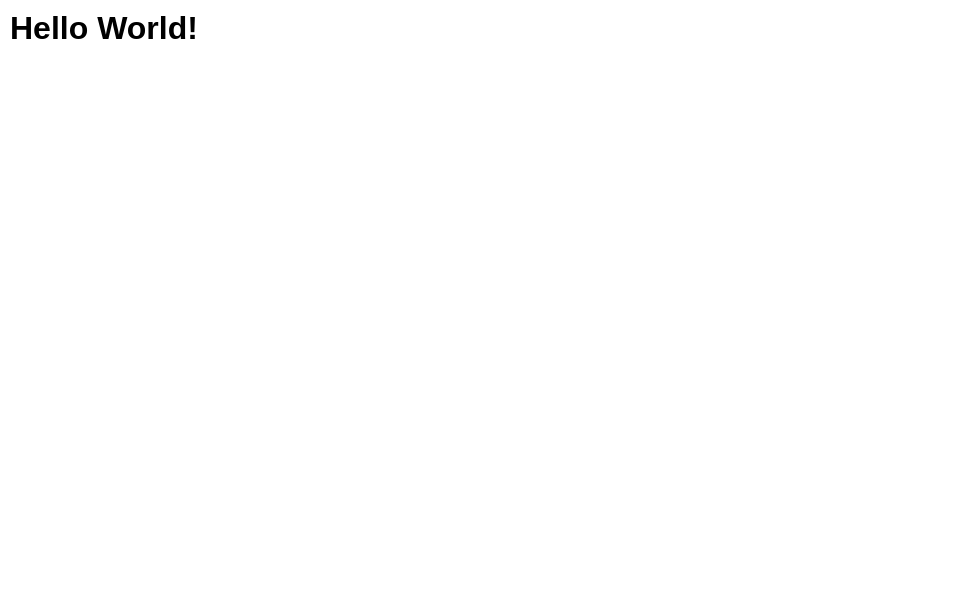
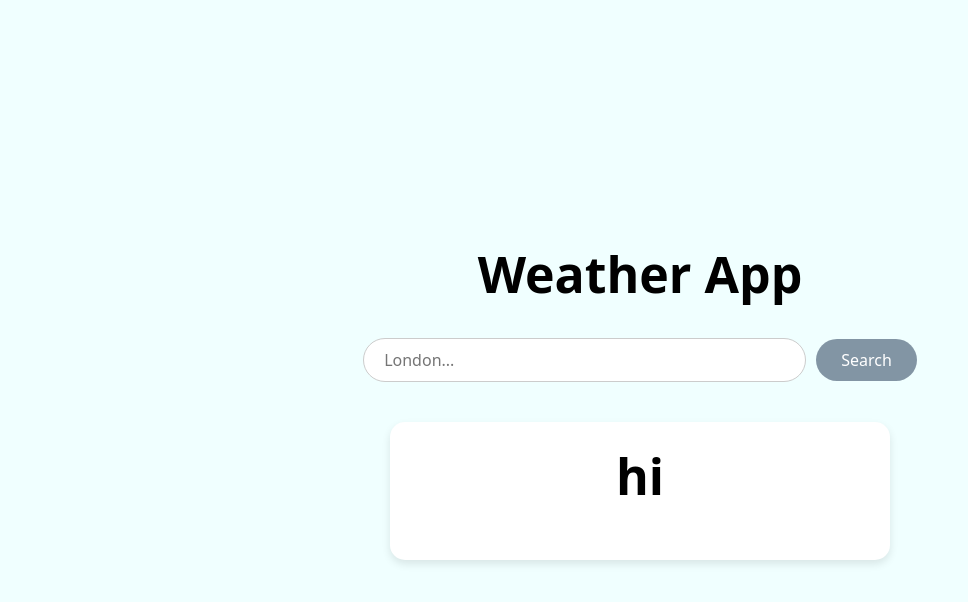
Before and after one commit to AditiPatel25/weather-app, a website built with webpack: page src/index.html in a window 1280 px wide. Shown: the whole page, without its empty margins (0-968 px from the left). Built offline with nearby package versions, Linux system fonts and the light colour scheme.

Commit message:
added basic ui styling and api functions

```diff
--- a/src/index.html
+++ b/src/index.html
@@ -1,12 +1,21 @@
-<!DOCTYPE html>
+<!doctype html>
 <html lang="en">
-<head>
-    <meta charset="UTF-8">
-    <meta name="viewport" content="width=device-width, initial-scale=1.0">
+  <head>
+    <meta charset="UTF-8" />
+    <meta name="viewport" content="width=device-width, initial-scale=1.0" />
     <title>Weather App</title>
-    <link rel="stylesheet" href="styles.css">
-</head>
-<body>
-    <h1>Hello World!</h1>
-</body>
+    <link rel="stylesheet" href="styles.css" />
+  </head>
+  <body>
+    <div id="header" class="header">
+      <h1>Weather App</h1>
+      <div class="search" id="search">
+        <input type="text" placeholder="London..." />
+        <button id="searchButton">Search</button>
+      </div>
+    </div>
+    <div class="main-container" id="main-container">
+      <h1>hi</h1>
+    </div>
+  </body>
 </html>
--- a/src/index.js
+++ b/src/index.js
@@ -1,3 +1,28 @@
 import "./styles.css";
 
 console.log("App is running!");
+
+const searchButton = document.getElementById("searchButton");
+
+async function getWeather(query) {
+  const response = await fetch(
+    `https://weather.visualcrossing.com/VisualCrossingWebServices/rest/services/timeline/${query}?key=A2N78FL6MR9RVEHPWHMHC62XF`,
+  );
+  const weatherData = await response.json();
+  console.log(weatherData);
+  console.log(processWeatherData(weatherData));
+}
+
+searchButton.addEventListener("click", function () {
+  const query = document.querySelector(".search input").value;
+  getWeather(query);
+});
+
+function processWeatherData(data) {
+  var high = data.days[0].tempmax;
+  console.log("high: " + high);
+  var low = data.days[0].tempmin;
+  console.log("low: " + low);
+  var current = data.days[0].temp;
+  console.log("current: " + current);
+}
--- a/src/styles.css
+++ b/src/styles.css
@@ -1,10 +1,69 @@
 * {
-    box-sizing: border-box;
-    margin: 0;
-    padding: 0;
+  box-sizing: border-box;
+  margin: 0;
+  padding: 0;
 }
 
 body {
-    font-family: Arial, sans-serif;
-    margin: 10px;
+  font-family:
+    system-ui,
+    -apple-system,
+    BlinkMacSystemFont,
+    "Segoe UI",
+    Roboto,
+    "Helvetica Neue",
+    Arial,
+    sans-serif;
+  padding: 25px;
+  background-color: azure;
+  display: flex;
+  flex-direction: column;
+  justify-content: center;
+  align-items: center;
+  min-height: 100vh;
 }
+
+h1 {
+  font-size: 50px;
+  text-align: center;
+  margin-bottom: 30px;
+}
+
+input {
+  padding: 10px 190px 10px 20px;
+  font-size: 16px;
+  border: 1px solid #ccc;
+  border-radius: 25px;
+  font-family: inherit;
+}
+
+button {
+  padding: 10px 25px;
+  font-size: 16px;
+  border: none;
+  border-radius: 25px;
+  background-color: #607387c1;
+  color: white;
+  cursor: pointer;
+  font-family: inherit;
+}
+
+.main-container {
+  display: flex;
+  flex-direction: column;
+  background-color: white;
+  border-radius: 15px;
+  box-shadow: 0 4px 8px rgba(0, 0, 0, 0.1);
+  padding: 20px;
+  max-width: 500px;
+  width: 100%;
+  margin-top: 20px;
+}
+
+.search {
+  display: flex;
+  align-items: center;
+  justify-content: center;
+  gap: 10px;
+  margin-bottom: 20px;
+}
```
Also changed, not shown: webpack.common.js (+16 -17 lines), webpack.dev.js (+8 -8 lines), webpack.prod.js (+4 -4 lines).
